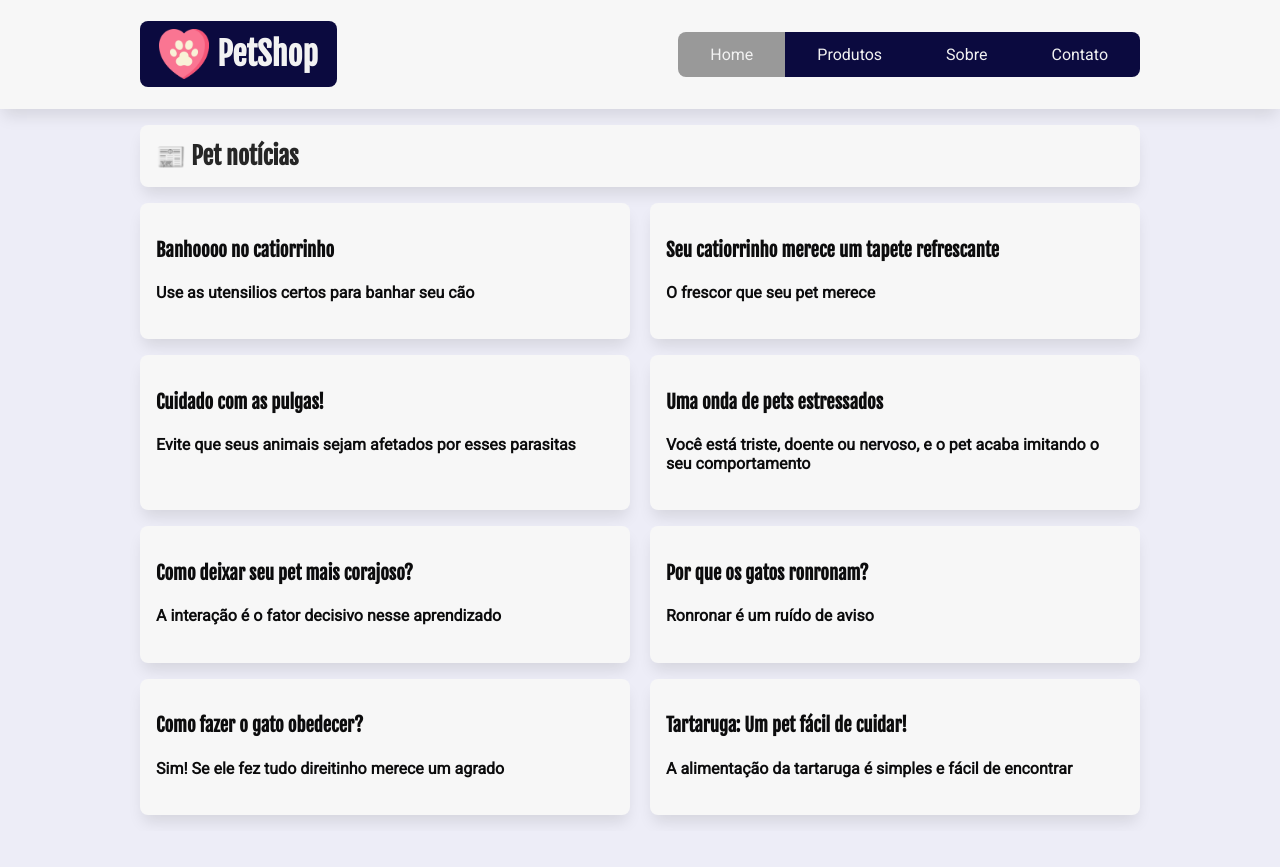
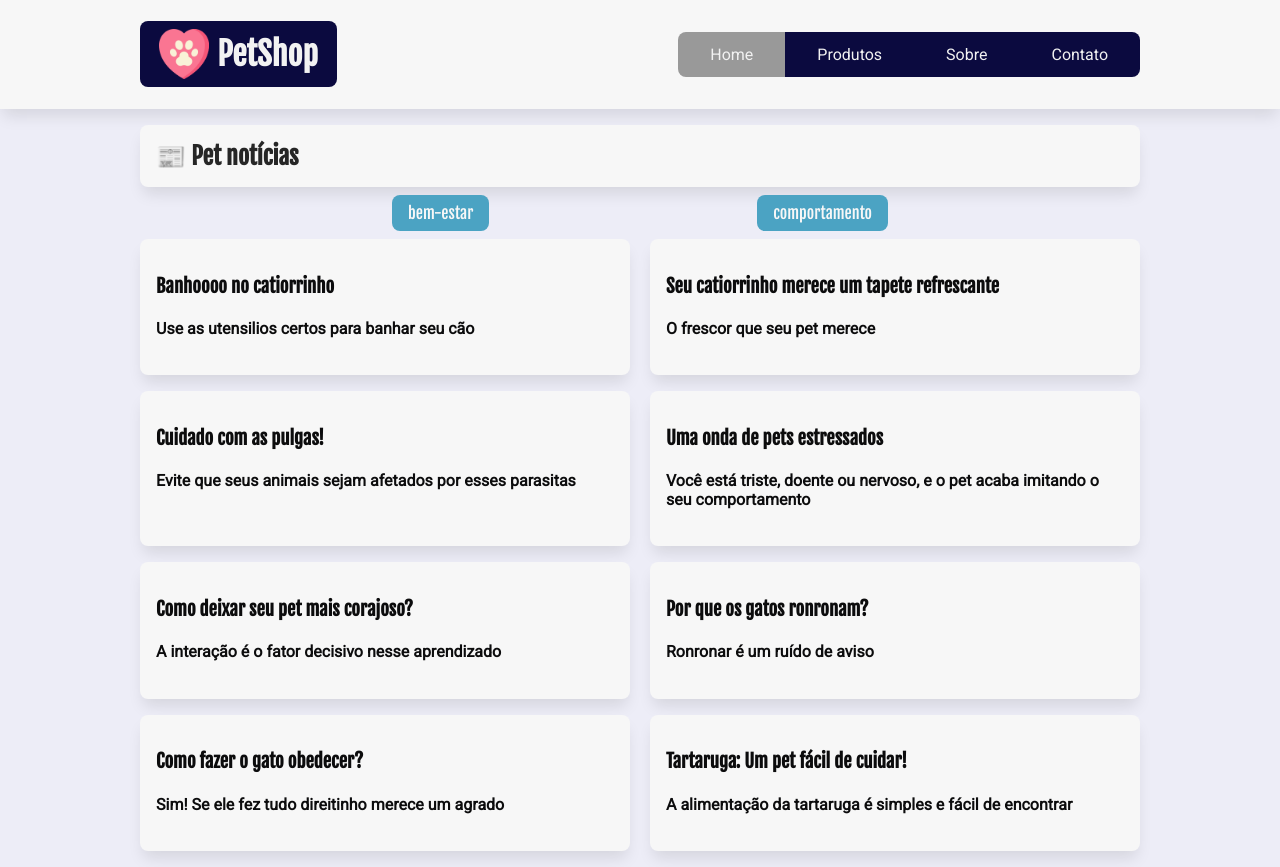
Before and after one commit to IgnacioNeto/petshop-ignacio, a React (Create React App) app: page / in a window 1280 px wide. Before the commit the page ends 831 px from the top, so only its background shows below. Built offline with nearby package versions, Linux system fonts and the light colour scheme; data requests are answered from the project's data file.

Commit message:
Lista categorias
Lista categorias programação

```diff
--- /dev/null
+++ b/src/components/ListaCategorias/ListaCategorias.jsx
@@ -0,0 +1,43 @@
+import { useState, useEffect } from "react"; // Hook do react
+import estilos from "./ListaCategorias.module.css";
+import serverApi from "../../api/servidor-api";
+import LoadingDesenho from "../LoadingDesenho/LoadingDesenho";
+import { Link } from "react-router-dom";
+
+const ListaCategorias = () => {
+  const [categorias, setCategorias] = useState([]);
+  const [loading, setLoading] = useState(true);
+
+  useEffect(() => {
+    async function getCategorias() {
+      try {
+        const resposta = await fetch(`${serverApi}/categorias`);
+        const dados = await resposta.json();
+        setCategorias(dados);
+        setLoading(false);
+      } catch (error) {
+        console.log("Deu ruim!" + error.message);
+      }
+    }
+    getCategorias();
+  }, []);
+
+  // abaixo mesmo que true
+  if (loading) {
+    return <LoadingDesenho />;
+  }
+
+  return (
+    <div className={estilos.lista_categorias}>
+      <ul>
+        {categorias.map(({ id, nome }) => (
+          <li key={id}>
+            <Link to={`/categorias/${nome}`}>{nome}</Link>
+          </li>
+        ))}
+      </ul>
+    </div>
+  );
+};
+
+export default ListaCategorias;
--- /dev/null
+++ b/src/components/ListaCategorias/ListaCategorias.module.css
@@ -0,0 +1,29 @@
+.lista_categorias {
+    margin-top: -0.5rem;
+}
+.lista_categorias ul {
+    list-style: none;
+    margin: 0;
+    padding: 0;
+    display: flex;
+    justify-content: space-evenly;
+}
+
+.lista_categorias li {
+    padding: 0.5rem 1rem;
+    margin-bottom: 0.5rem;
+}
+
+.lista_categorias a {
+    text-decoration: none;
+    background-color: #4ba3c3;
+    color: #f7f7f7;
+    font-family: "Fjalla One", sans-serif;
+    padding: inherit;
+    border-radius: var(--borda-arredondada);
+}
+
+.lista_categorias a:hover,
+.lista_categorias a:focus {
+    background-color: #2f88a8;
+}
--- a/src/pages/Home/Home.jsx
+++ b/src/pages/Home/Home.jsx
@@ -1,11 +1,13 @@
 import estilos from "./Home.module.css";
 import ListaPosts from "../../components/ListaPosts/ListaPosts";
+import ListaCategorias from "../../components/ListaCategorias/ListaCategorias";
 
 const Home = () => {
   return (
     <section>
       <h2 className={estilos.titulo_secao}>Pet notícias</h2>
 
+      <ListaCategorias />
       <ListaPosts />
     </section>
   );
```
